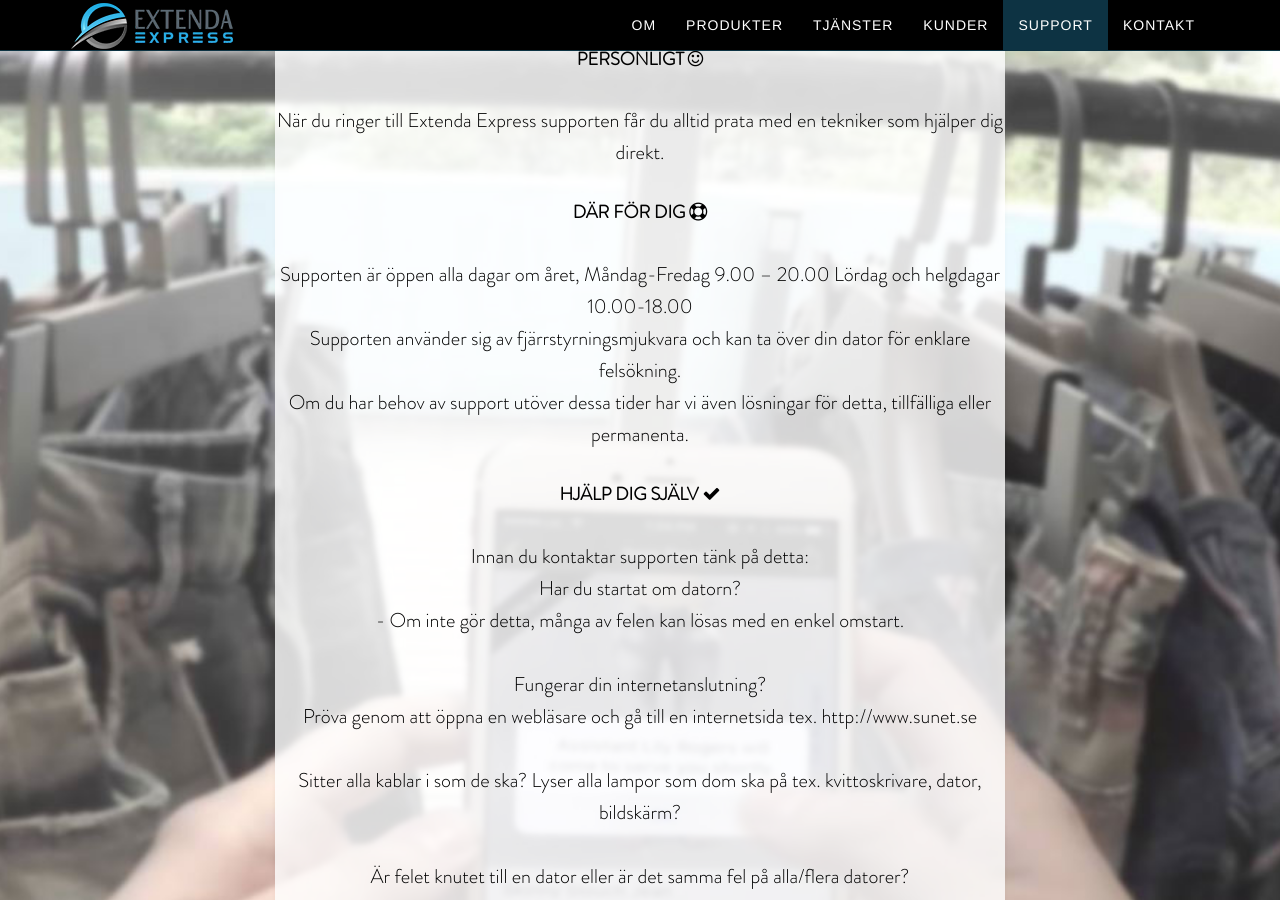
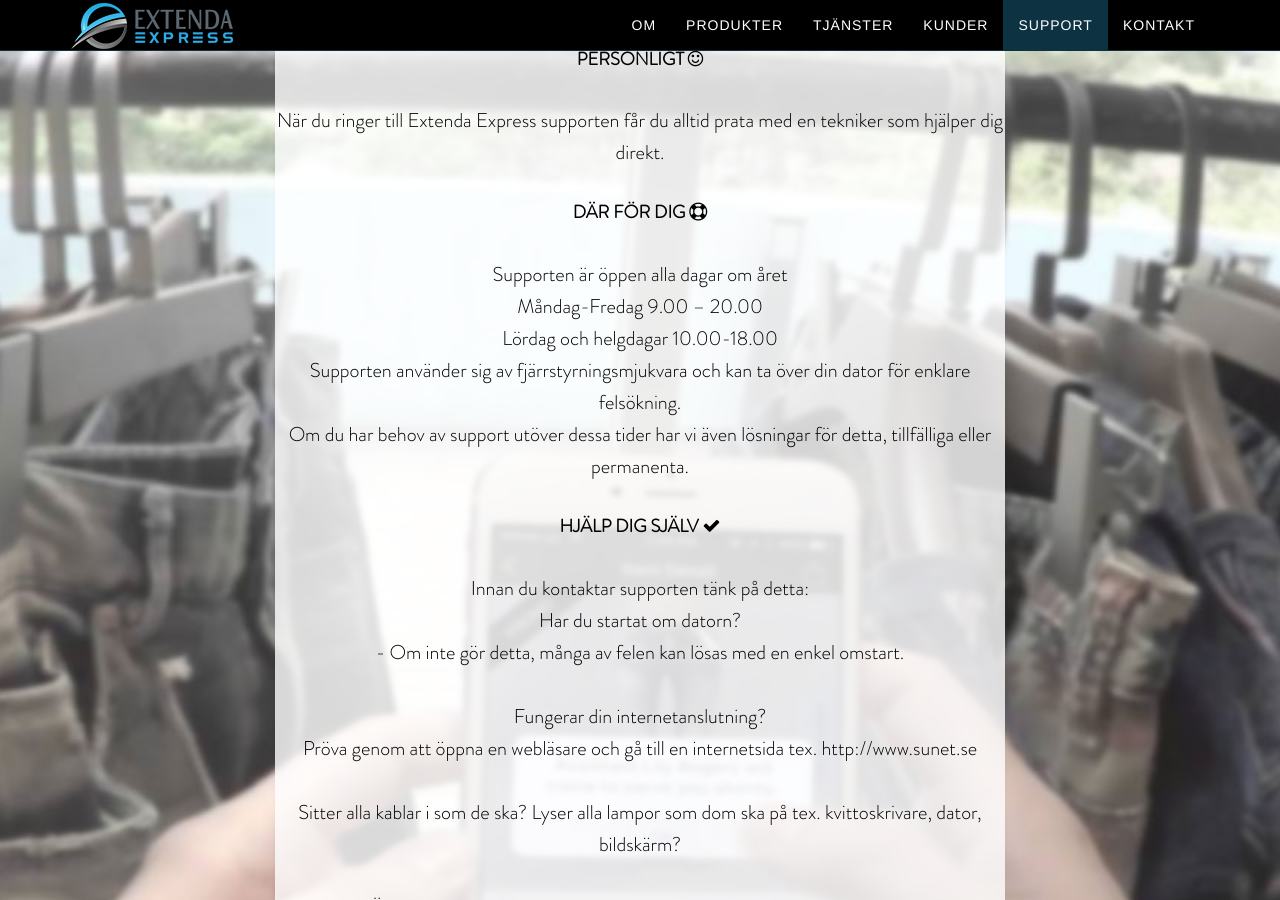
Before and after one commit to extendaexpress/extendaexpress.github.io, a Jekyll site: the page built from index.html, in a window 1280 px wide and 900 px high, scrolled down 6581 px. Built offline with Jekyll 4.4.1, drawn with Linux system fonts in a browser that asks for light colours.

Commit message:
minor fixes after input from mr bossman.

```diff
--- a/_includes/products.html
+++ b/_includes/products.html
@@ -45,7 +45,7 @@
 <div class="row">
           <div class="col-xs-24 col-sm-12">
             <div class="card card-block product-card">
-              </i><h3 class="ax-product-title"><i class="fa fa-cubes"></i>&nbsp;&nbsp;Microsoft&copy; Dynamics AX&trade;</h3>
+              </i><h3 class="ax-product-title"><i class="fa fa-cubes"></i>Microsoft&copy; Dynamics AX&trade;</h3>
               <h4>Retail Realm Essentials</h4>
               <p class="card-text">
                   Är ett system för detaljhandlare som kommit en bit i sin expansion, hanterar både butiks- och huvudkontorsfunktioner.
--- a/_includes/support.html
+++ b/_includes/support.html
@@ -11,7 +11,7 @@
           </p>
           <h4>Där för dig <i class="fa fa-support"></i></h4>
           <p>
-            Supporten är öppen alla dagar om året, Måndag-Fredag 9.00 – 20.00 Lördag och helgdagar 10.00-18.00<br/>
+            Supporten är öppen alla dagar om året<br/>Måndag-Fredag 9.00 – 20.00<br/> Lördag och helgdagar 10.00-18.00<br/>
             Supporten använder sig av fjärrstyrningsmjukvara och kan ta över din dator för enklare felsökning.<br/>
              Om du har behov av support utöver dessa tider har vi även lösningar för detta, tillfälliga eller permanenta. </p>
 
```
